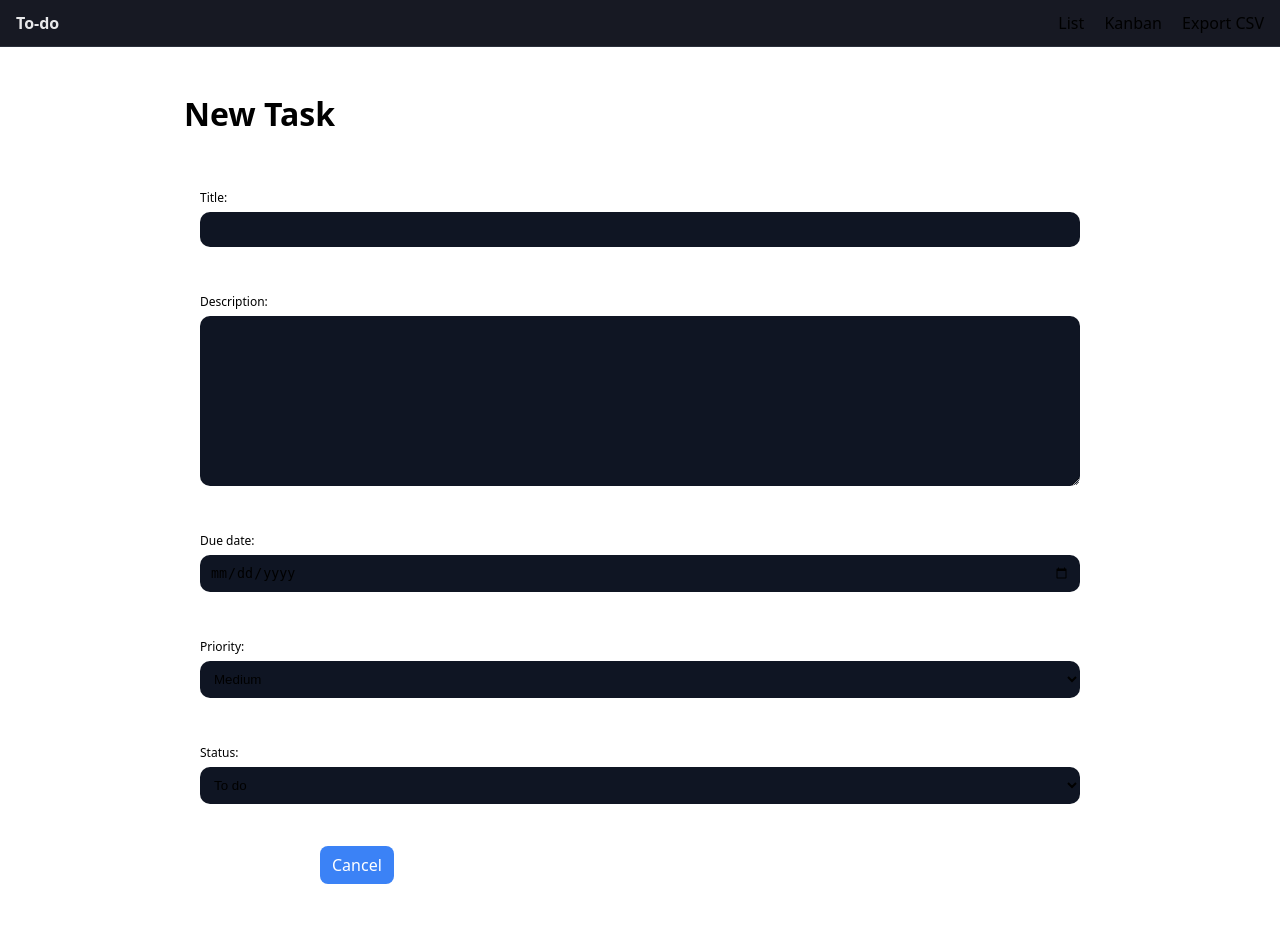
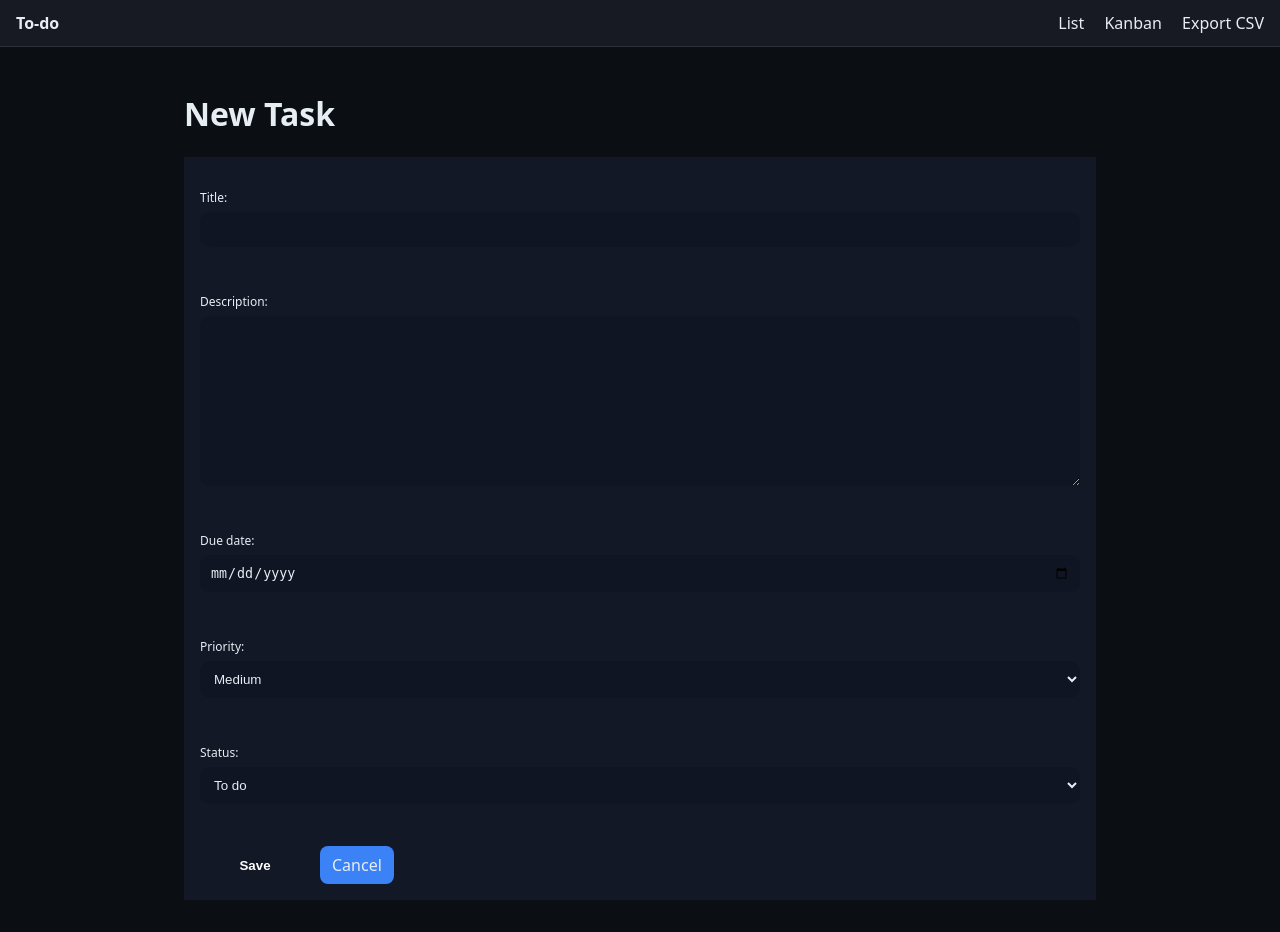
Before and after one commit to mjcolmenarez/todo2, a Django app: page /new/ in a window 1280 px wide. Run offline with Django 5.2, Linux system fonts and the light colour scheme.

Commit message:
forced dark backgroud

```diff
--- a/static/css/styles.css
+++ b/static/css/styles.css
@@ -130,3 +130,15 @@ ul.task-list{list-style:none;margin:0;padding:0}
 /* === UI polish: kanban columns === */
 .kanban .card .title{font-weight:600}
 .kanban .card .meta{font-size:12px;color:var(--muted);margin-top:4px}
+/* === HOTFIX: enforce dark theme & contrast === */
+html, body {
+  background: #0b0f14 !important;
+  color: #e6edf3 !important;
+}
+.nav, .card, .task-card, .kanban .column {
+  background: #121826 !important;
+}
+a, .title { color: #e6edf3 !important; }
+.desc, .badge, .pill { color: #9aa4b2 !important; }
+.empty { color: #9aa4b2 !important; border-color: #1f2937 !important; }
+/* end hotfix */
```
